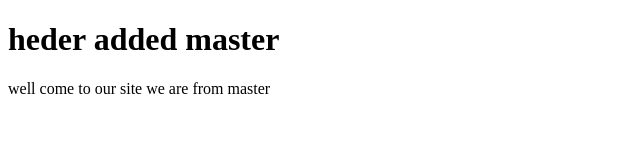
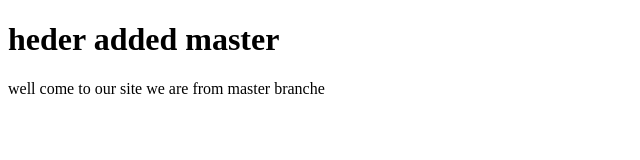
Before and after one commit to narayanmj14/htmlsite, a plain HTML site: page index.html in a window 1280 px wide. Shown: the full height of the page, 0-640 px from the left. Drawn offline with Linux system fonts and the light colour scheme.

Commit message:
barnch added

```diff
--- a/index.html
+++ b/index.html
@@ -11,6 +11,7 @@
     <h1>heder added  master </h1>
 <p>
     well come to our site we are from master
+    branche
 </p>
 
 </body>
```
